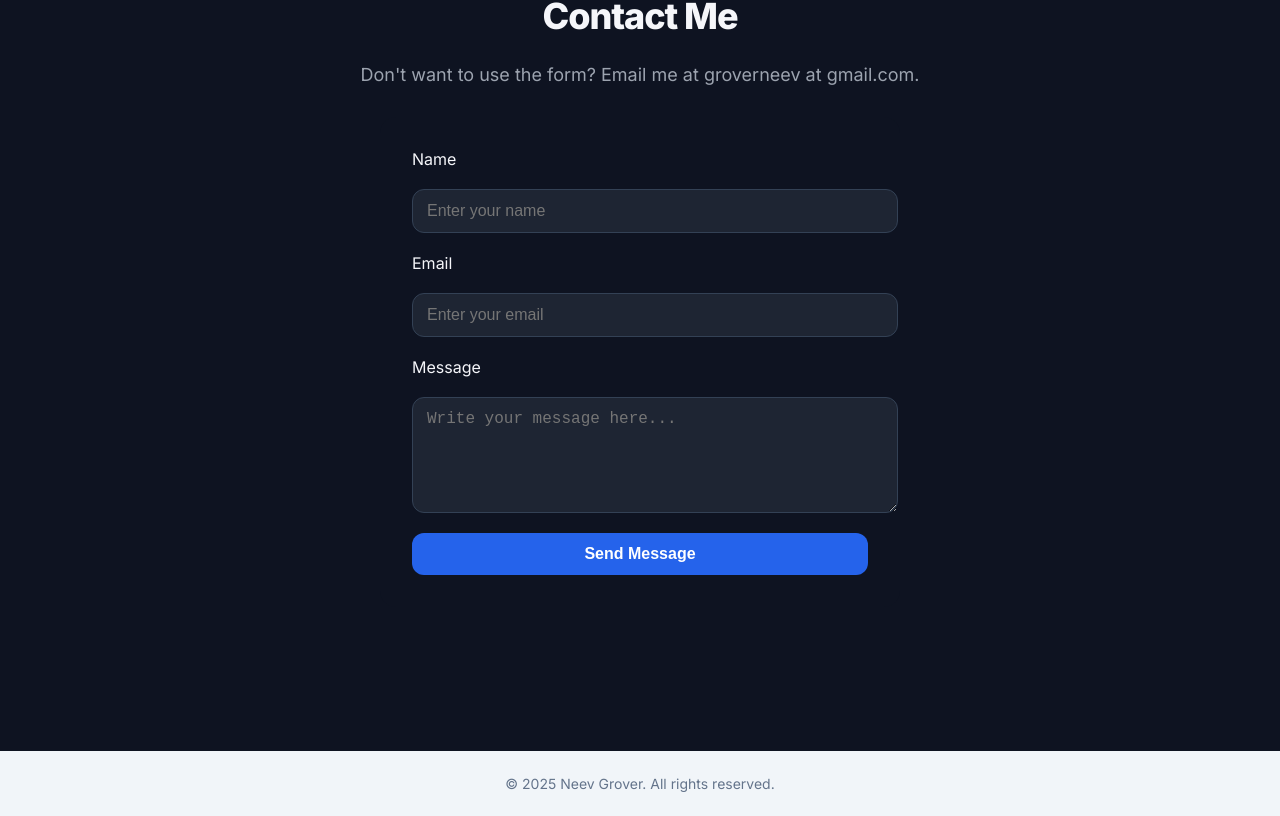
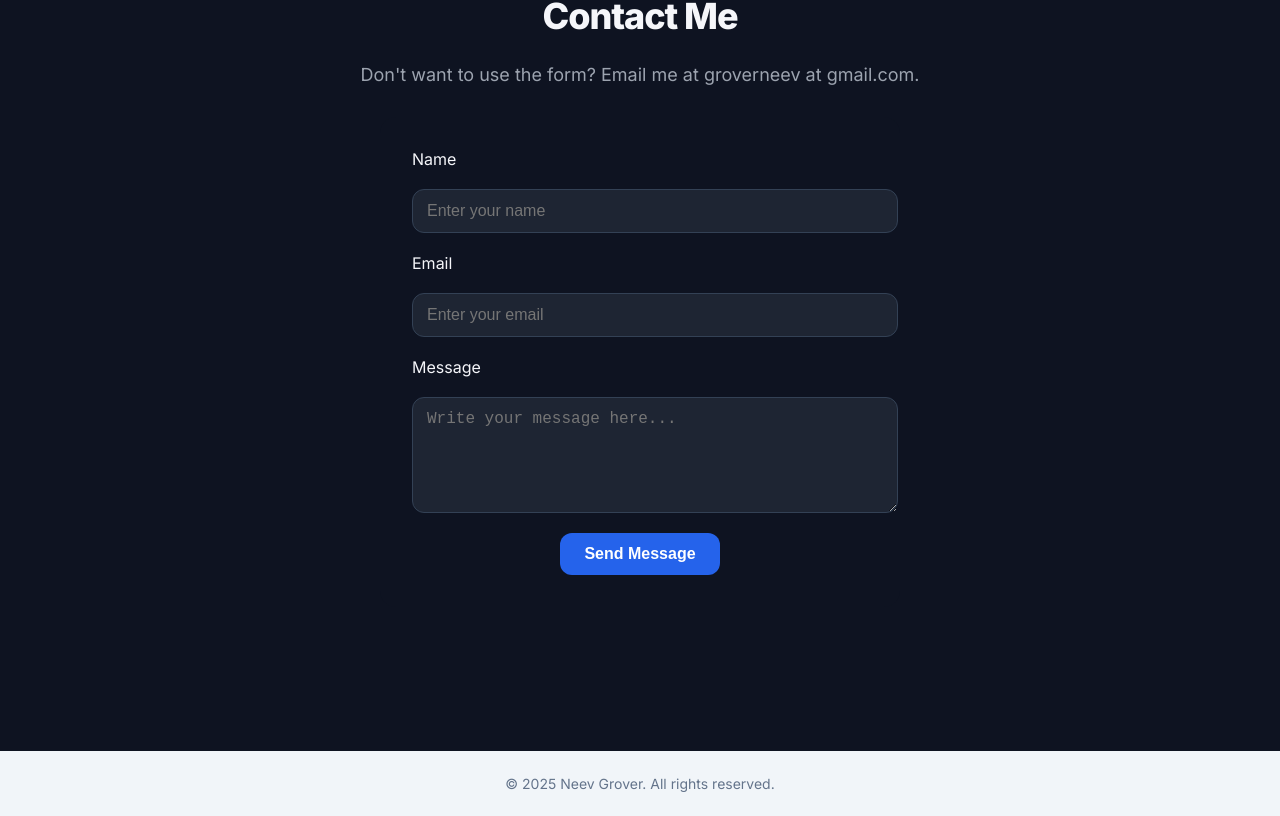
Before and after one commit to groverneev/Neev_Website, a Next.js app: page / in a window 1280 px wide. Shown: the part 863-1679 px from the top of the page. Built offline with nearby package versions, Linux system fonts and the light colour scheme.

Commit message:
send message button centered

```diff
--- a/components/ContactSection.tsx
+++ b/components/ContactSection.tsx
@@ -120,13 +120,16 @@ export default function ContactSection() {
             fontWeight: 600,
             cursor: 'pointer',
             transition: 'background 0.2s ease',
+            alignSelf: 'center',
+            width: 'fit-content',
+            minWidth: 160,
           }}
         >
           {status === 'sending' ? 'Sending…' : status === 'sent' ? 'Sent!' : 'Send Message'}
         </button>
 
         {status === 'sent' && (
-          <p style={{ color: '#22c55e', marginTop: 8 }}>Thanks! I’ll be in touch soon.</p>
+          <p style={{ color: '#22c55e', marginTop: 8 }}>Thanks! I'll be in touch soon.</p>
         )}
         {status === 'error' && (
           <p style={{ color: '#ef4444', marginTop: 8 }}>
```
